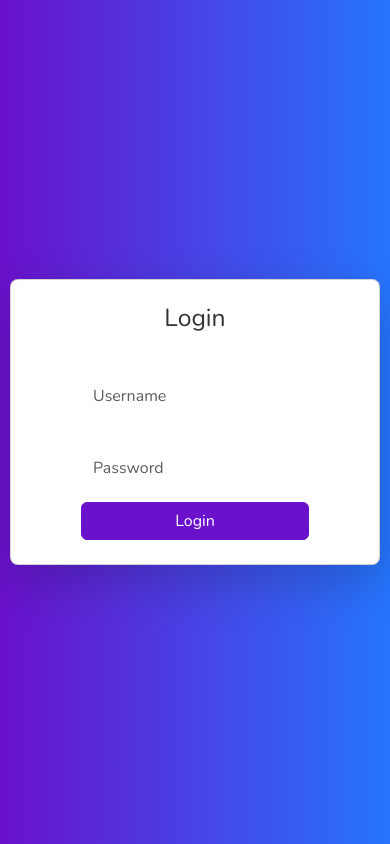
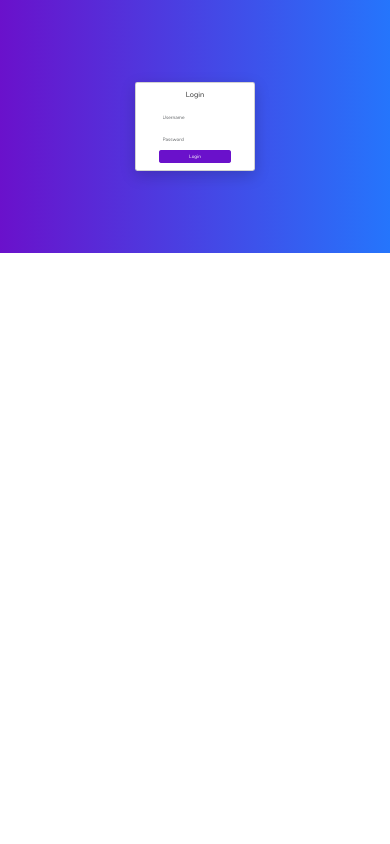
Before and after one commit to RADshahmat/consultancy_admin, a React (Create React App) app: page / in a window 390 px wide. Built offline with nearby package versions, Linux system fonts and the light colour scheme; no server answers.

Commit message:
Update App.css

```diff
--- a/src/App.css
+++ b/src/App.css
@@ -36,3 +36,8 @@
     transform: rotate(360deg);
   }
 }
+@media(max-width:767px){
+  html{
+    zoom:30%
+  }
+}
```
